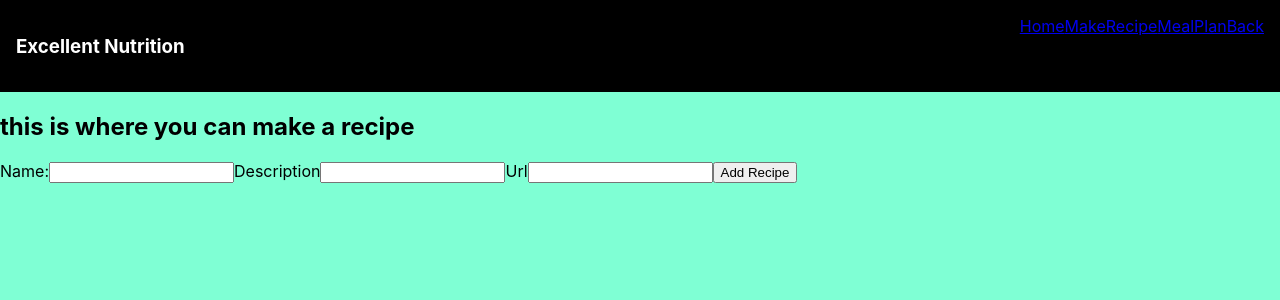
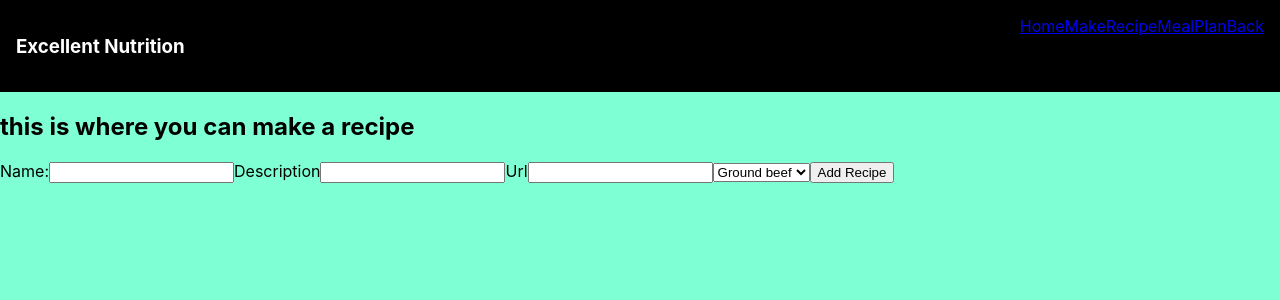
Before and after one commit to jjunious1/Justins-Super-App-2, a React (Create React App) app in the folder nutrition-app-frontend/: page /createrecipe in a window 1280 px wide. Shown: the top 300 px of the page. Built offline with nearby package versions, Linux system fonts and the light colour scheme.

Commit message:
finished most of recipes creation, will add ref later

```diff
--- a/nutrition-app-frontend/src/pages/CreateRecipe.js
+++ b/nutrition-app-frontend/src/pages/CreateRecipe.js
@@ -1,7 +1,7 @@
 import { useState, useEffect } from 'react'
 import axios from 'axios'
 
-const CreateRecipe = () => {
+const CreateRecipe = (props) => {
   const [newRecipe, setNewRecipe] = useState({
     name: '',
     foodArray: [],
@@ -23,6 +23,10 @@ const CreateRecipe = () => {
     setNewRecipe({ name: '', foodArray: [], description: '', url: '' })
   }
 
+  const multipleSelect = () => {
+    document.getElementById('mySelect').multiple = true
+  }
+
   return (
     <div>
       <h2>this is where you can make a recipe</h2>
@@ -37,6 +41,12 @@ const CreateRecipe = () => {
         />
         <label htmlFor="url">Url</label>
         <input id="url" value={newRecipe.url} onChange={handleChange} />
+        <select id="mySelect">
+          <option>Ground beef</option>
+          <option>Pizza</option>
+          <option>White Rice</option>
+          <option></option>
+        </select>
         <button type="submit"> Add Recipe</button>
       </form>
     </div>
@@ -44,3 +54,5 @@ const CreateRecipe = () => {
 }
 
 export default CreateRecipe
+
+// referenced this stackoverflow to dynamically create inputs. https://stackoverflow.com/questions/55921971/how-to-get-a-map-array-in-javascript-to-print-in-a-dropdown-list
--- a/nutrition-app-frontend/src/pages/Recipes.js
+++ b/nutrition-app-frontend/src/pages/Recipes.js
@@ -1,6 +1,7 @@
 import Recipe from '../components/Recipe'
 import { useState, useEffect } from 'react'
 import axios from 'axios'
+import CreateRecipe from './CreateRecipe'
 
 const Recipes = () => {
   const [recipes, setRecipes] = useState([])
```
Also changed, not shown: 2 other files (tests, documents, lock files or other folders).
